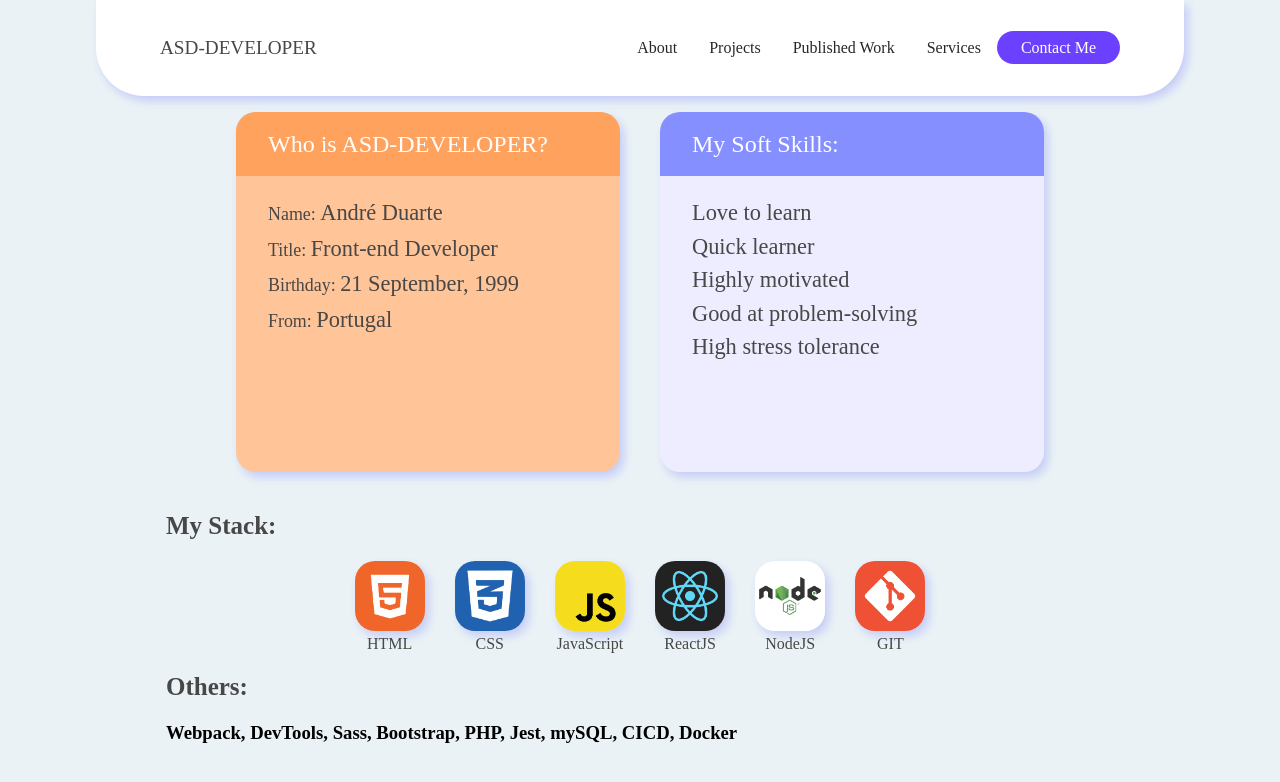
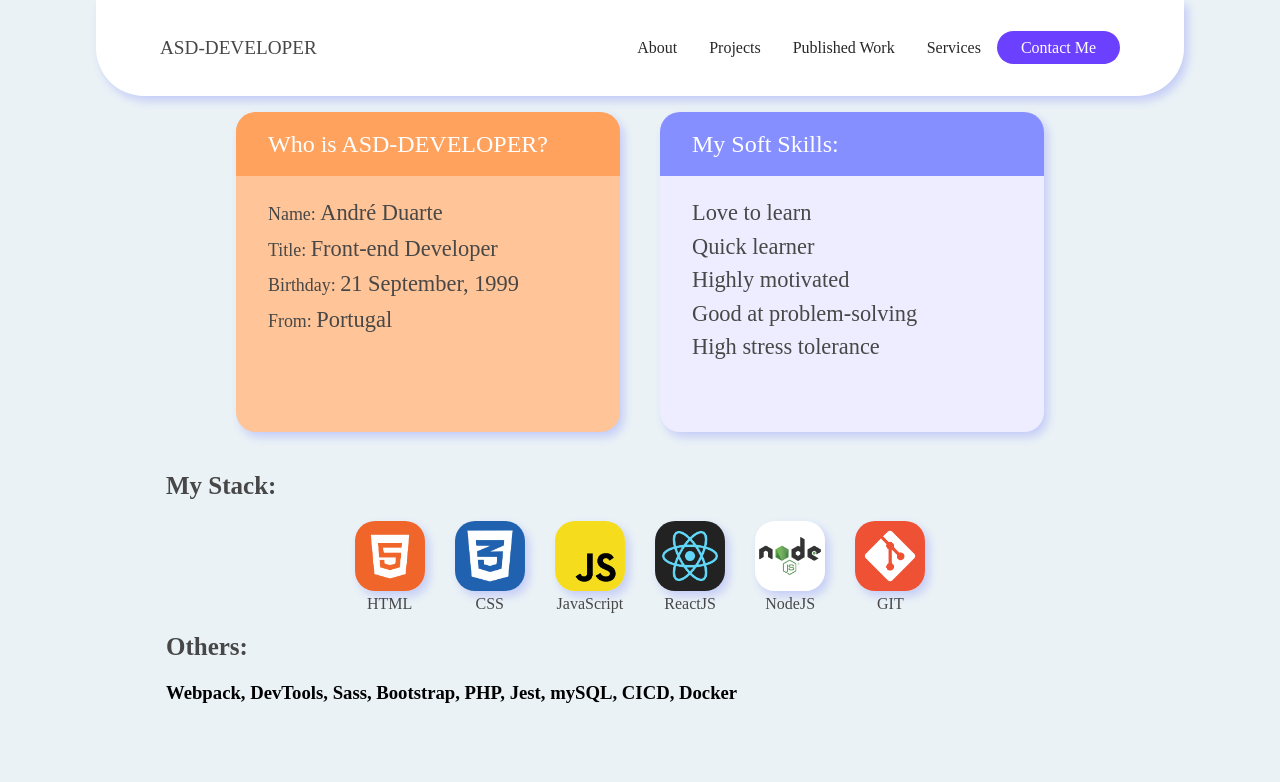
Before and after one commit to asd-developer/asd-developer.com, a React (Create React App) app: page / in a window 1280 px wide. Shown: the top 782 px of the page. Built offline with nearby package versions, Linux system fonts and the light colour scheme.

Commit message:
Changes to profile card sizing

```diff
--- a/src/components/card/Card.elements.js
+++ b/src/components/card/Card.elements.js
@@ -3,7 +3,7 @@ import styled from 'styled-components'
 export const CardBody = styled.div`
     margin: 0px 20px;
     background-color: ${props => props.BgColor};
-    height: 45vh;
+    height: 20rem;
     width: 30vw;
     padding: 0px;
     border-radius: 20px;
```
